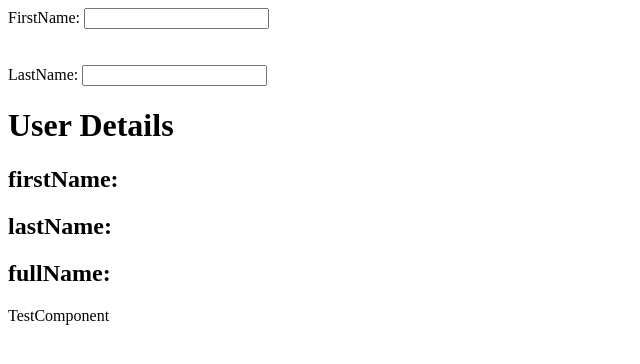
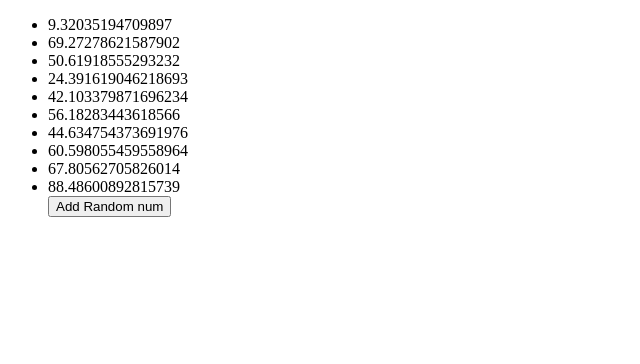
Before and after one commit to dibborah/removeRedundantState, a React (Vite) app: page / in a window 1280 px wide. Shown: the top 364 px of the page, without its empty margins (0-640 px from the left). Built offline with nearby package versions, Linux system fonts and the light colour scheme.

Commit message:
set initial state with function

```diff
--- a/src/App.jsx
+++ b/src/App.jsx
@@ -1,9 +1,9 @@
-import UserForm from "./UserForm";
+import SetInitialStateWithFunction from "./SetInitialStateWithFunction";
 
 const App = () => {
   return (
     <div>
-      <UserForm />
+      <SetInitialStateWithFunction />
     </div>
   );
 };
--- /dev/null
+++ b/src/SetInitialStateWithFunction.jsx
@@ -0,0 +1,37 @@
+import { useState } from "react";
+
+function generateArray() {
+  console.log("generateArray fc called");
+  const randonArray = [];
+  for (let i = 0; i < 10; i++) {
+    randonArray.push(Math.random() * 100);
+  }
+  return randonArray;
+}
+
+function SetInitialStateWithFunction() {
+
+    // This generateArray set initial state fc is called only once
+    // After setting the state for the first time it is never ever called again
+    // You have to refresh the page in order to call the fc again which just PROVES the point
+  const [nums, setNums] = useState(generateArray);
+
+  // Note: Is tarah hum ek fc use kar skte hain hamare initial state ko set karne ke liye
+
+
+  const handleAdd = () => {
+    setNums((prevState) => {
+      return [...prevState, Math.random() * 100];
+    });
+  };
+  return (
+    <ul>
+      {nums.map((num) => {
+        return <li>{num}</li>;
+      })}
+      <button onClick={handleAdd}>Add Random num</button>
+    </ul>
+  );
+}
+
+export default SetInitialStateWithFunction;
```
